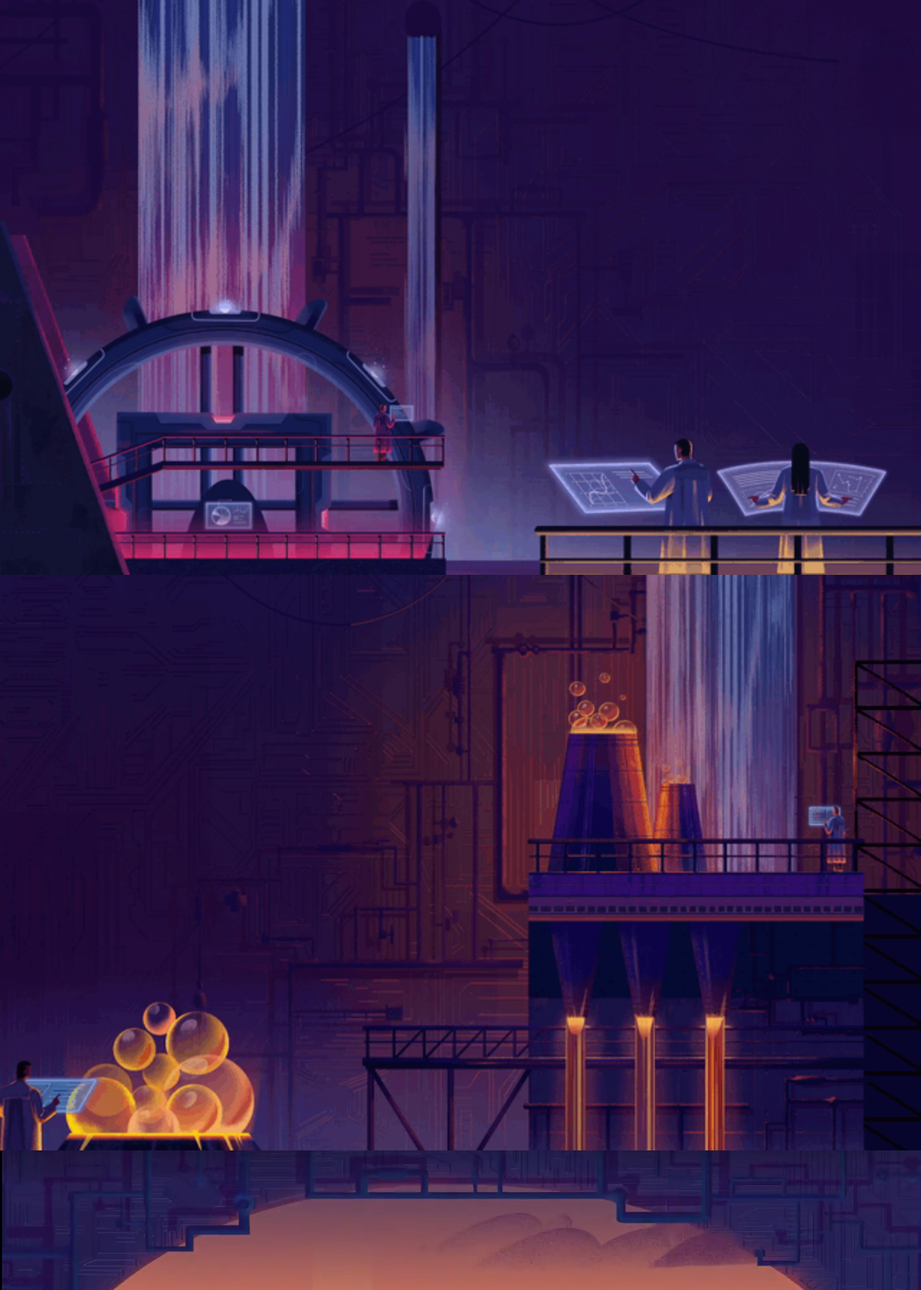
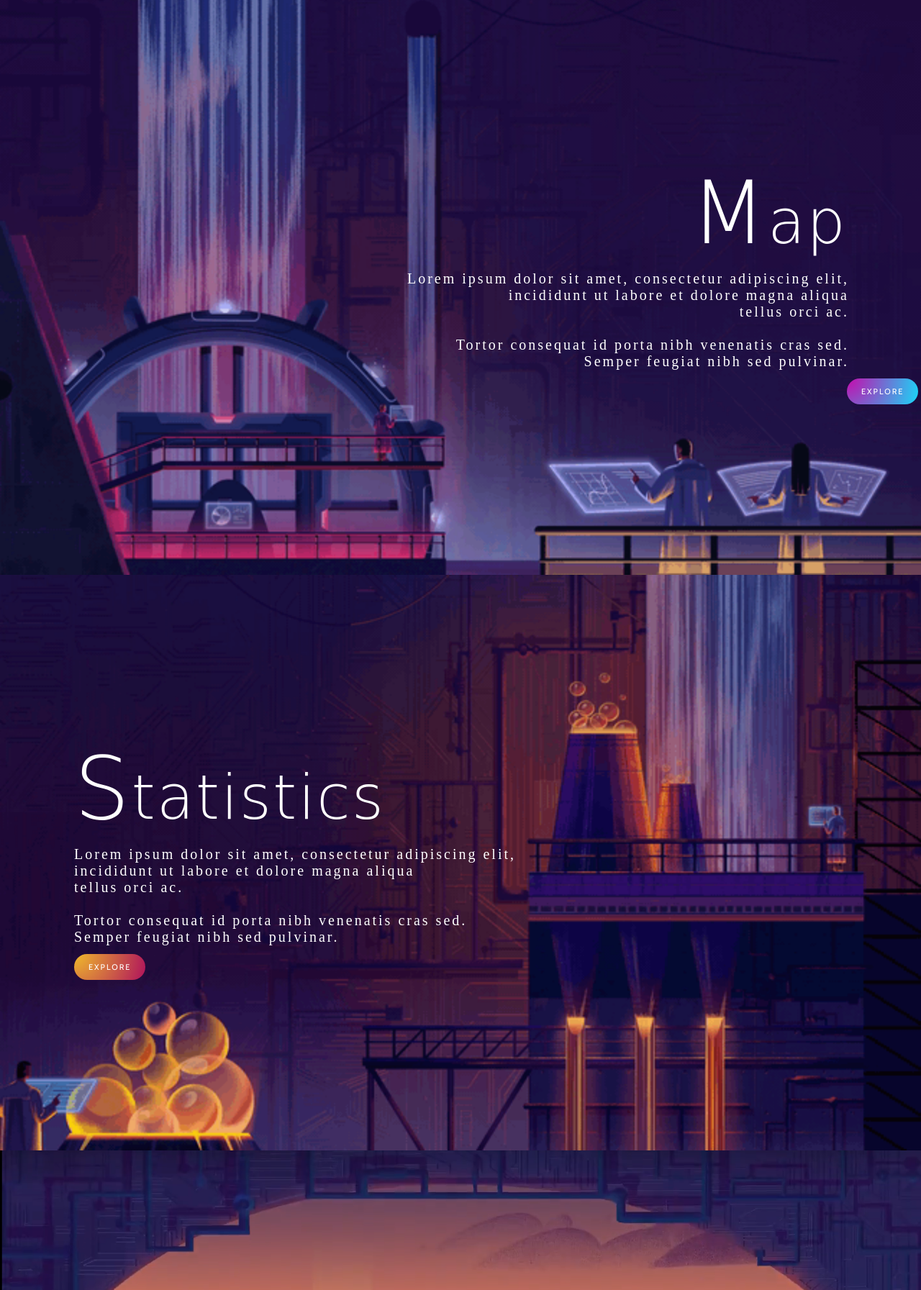
Before and after one commit to mirceavlad/TeVi---Terrorism-Data-Visualiser-REST-API-CLIENT, a PHP site: page /WebTechnologiesProj/Frontend/index.php in a window 1280 px wide. Shown: the part 1601-3394 px from the top of the page at 72% size. Run offline with PHP 8.4, Linux system fonts and the light colour scheme; some libraries are stand-ins or nearby versions; some web fonts are replaced.

Commit message:
Frontent Stylised Pages

```diff
--- a/Frontend/index.php
+++ b/Frontend/index.php
@@ -19,10 +19,10 @@
                   <i class="fas fa-bars"></i>
                   <i class="fas fa-times"></i>
                </div>
-               <a href="index.html" class="logo"><img src="./assets/logo.png" alt=""</a>
+               <a href="index.php" class="logo"><img src="./assets/logo.png" alt=""</a>
                <ul class="nav-list">
                   <li class="nav-item">
-                     <a href="index.html" class="nav-link active">Home</a>
+                     <a href="index.php" class="nav-link active">Home</a>
                   </li>
                   <li class="nav-item">
                      <a href="#" class="nav-link">List</a>
@@ -41,6 +41,7 @@
          </div>
       </header>
       <!--Header ends-->
+
       <section class="hero" id="hero">
          <div class="container">
             <h2 class="sub-headline">
@@ -62,41 +63,70 @@
       </section>
       <!--Hero ends-->
       <section class="section_2">
-         <div class="container">
-            <div class="statistics-headline">
+      <div class="container">
+      <div class="list-info">
+            <h2 class="sub-headline_section_2 animate-left">
+               <span class="first-letter">L</span>ist
+            </h2>
+
+            <div class="headline-description_section_2">
+               <div class="single-animation">
+                  <h5>Lorem ipsum dolor sit amet, consectetur adipiscing elit,<br>
+                  incididunt ut labore et dolore magna aliqua <br>
+                  tellus orci ac.<br><br>
+
+                  Tortor consequat id porta nibh venenatis cras sed.<br>
+                  Semper feugiat nibh sed pulvinar.<br>
+                  </h5>
+                  <a href="#" class="explore cta-btn_section_2"><span>Explore</span></a>
+               </div>
+            </div>
             </div>
          </div>
       </section>
       <section class="section_3">
          <div class="container">
-            <div class="statistics-headline">
+         <h2 class="sub-headline_section_2">
+               <span class="first-letter">M</span>ap
+            </h2>
+
+            <div class="headline-description_section_2">
+               <div class="single-animation">
+                  <h5>Lorem ipsum dolor sit amet, consectetur adipiscing elit,<br>
+                  incididunt ut labore et dolore magna aliqua <br>
+                  tellus orci ac.<br><br>
+
+                  Tortor consequat id porta nibh venenatis cras sed.<br>
+                  Semper feugiat nibh sed pulvinar.<br>
+                  </h5>
+                  <a href="#" class="explore cta-btn_section_3"><span>Explore</span></a>
+               </div>
             </div>
          </div>
       </section>
       <section class="section_4">
          <div class="container">
-         <div class="statistics-headline">
+         <h2 class="sub-headline_section_2">
+               <span class="first-letter">S</span>tatistics
+            </h2>
+
+            <div class="headline-description_section_2">
+               <div class="single-animation">
+                  <h5>Lorem ipsum dolor sit amet, consectetur adipiscing elit,<br>
+                  incididunt ut labore et dolore magna aliqua <br>
+                  tellus orci ac.<br><br>
+
+                  Tortor consequat id porta nibh venenatis cras sed.<br>
+                  Semper feugiat nibh sed pulvinar.<br>
+                  </h5>
+                  <a href="#" class="explore cta-btn_section_2"><span>Explore</span></a>
+               </div>
+            </div>
          </div>
       </section>
       <section class="section_5">
          <div class="container">
-            <div id="map">
-            </div>
-            <script>
-               function initMap() {
-                var mapInitPos = { lat: 25.344, lng: 131.036 };
-                 map = new google.maps.Map(document.getElementById("map"), {
-                   center: { lat: -34.397, lng: 150.644 },
-                   zoom: 8
-                 });
 
-                       var map = new google.maps.Map(
-                       document.getElementById('map'), { zoom: 4, center: mapInitPos });
-                     }
-
-            </script>
-            <script async defer src="https://maps.googleapis.com/maps/api/js?key=AIzaSyDtKxEnjmFmud3qf7EQAxdvUyDGrbxhXeo&callback=initMap"></script>
-         </div>
       </section>
       <script src="main.js"></script>
 
--- a/Frontend/main.js
+++ b/Frontend/main.js
@@ -10,3 +10,13 @@ let body = selectElement('body');
 menuToggler.addEventListener('click', function() {
     body.classList.toggle('open');
 });
+
+//Scroll reveal
+window.sr = ScrollReveal();
+
+sr.reveal('.animate-left', {
+    origin: 'left',
+    duration: 1000,
+    distance: '25rem',
+    delay: 300
+});
--- a/Frontend/styles.css
+++ b/Frontend/styles.css
@@ -282,15 +287,87 @@ header{
 }
 
 /*Statistics*/
+/*section_2*/
 .section_2{
     background: url("./assets/pic_4.gif") center no-repeat;
     background-size: cover;
     width: 100%;
     height: 100vh;
     display: flex;
+    align-items: initial;
+    padding-top: 16rem;
+    text-align: left;
+
+
+
+}
+
+.sub-headline_section_2 {
+    font-size: 8.5rem;
+    font-family: var(--secondary-font);
+    color: #fff;
+    font-weight: 100;
+    line-height: .4;
+    letter-spacing: 2px;
+    opacity: 0;
+    animation: fadeUp .5s forwards;
+    animation-delay: .5s;
+}
+
+.headline-description_section_2 h5 {
+    color: #fff;
+    font-size: 2rem;
+    font-weight: 100;
+    margin-bottom: 1.2rem;
+    letter-spacing: 3px;
+    margin-right: -3px;
+    padding-top: 5rem;
+    justify-content: center;
+    font-family: 'Cambria Math';
+}
+
+.separator_section_2 {
+    display: flex;
     align-items: center;
-    text-align: center;
+    justify-content: initial;
 }
+
+.explore {
+
+    display: inline-block;
+    text-transform: uppercase;
+    letter-spacing: 2px;
+    margin-right: -2px;
+
+}
+
+.cta-btn_section_2 {
+    font-size: 1.1rem;
+    position: absolute;
+    justify-content: initial;
+    text-decoration: none;
+    padding: .9rem 1.8rem;
+    color: #fff;
+    border: 2px solid transparent;
+    border-radius: 20px;
+    background-image: radial-gradient(circle at top left, #f0bb2b, #b0135c), radial-gradient(circle at top left, #f0bb2b, #b0135c);
+    background-origin: border-box;
+    background-clip: content-box, border-box;
+    transition: background-color .5s;
+    letter-spacing: 2px;
+    margin-right: -2px;
+}
+
+    .cta-btn_section_2:hover
+    .cta-btn_section_2:focus {
+        color: #fff;
+        background-color: var(--secondary-font-color);
+    }
+
+
+/*section_2 ends*/
+
+/*section_3 begins*/
 .section_3{
     background: url("./assets/pic_5.gif") center no-repeat;
     background-size: cover;
@@ -298,8 +375,33 @@ header{
     height: 100vh;
     display: flex;
     align-items: center;
-    text-align: center;
+    text-align: right;
 }
+
+.cta-btn_section_3 {
+    font-size: 1.1rem;
+    position: absolute;
+    justify-content: initial;
+    text-decoration: none;
+    padding: .9rem 1.8rem;
+    color: #fff;
+    border: 2px solid transparent;
+    border-radius: 20px;
+    background-image: radial-gradient(circle at top left, #c70aad, #19d7f8), radial-gradient(circle at top left, #c70aad, #19d7f8);
+    background-origin: border-box;
+    background-clip: content-box, border-box;
+    transition: background-color .5s;
+    letter-spacing: 2px;
+}
+
+    .cta-btn_section_3:hover
+    .cta-btn_section_3:focus {
+        color: #fff;
+        background-color: var(--secondary-font-color);
+    }
+
+/*section_3 ends*/
+
 .section_4{
     background: url("./assets/pic_6.gif") center no-repeat;
     background-size: cover;
@@ -307,7 +409,7 @@ header{
     height: 100vh;
     display: flex;
     align-items: center;
-    text-align: center;
+    text-align: left;
 }
 
 .section_5{
```
Also changed, not shown: other parts of Frontend/styles.css (+30 -20 lines), Frontend/assets/facebook.png (added), Frontend/assets/github.png (added), Frontend/assets/pic_7.gif (added), Frontend/assets/pic_8.gif (added), Frontend/assets/up-arrow.png (deleted), 1 other file.
